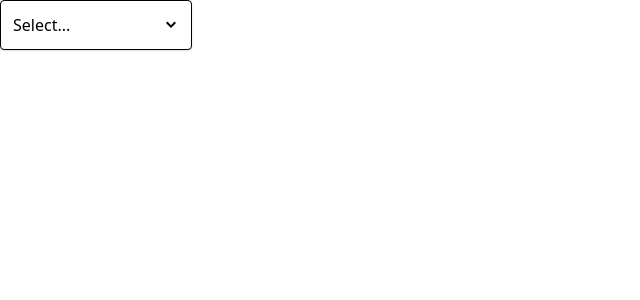
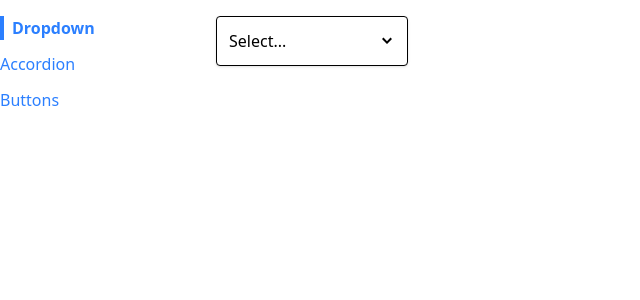
Before and after one commit to hkedia/comps, a React (Vite) app: page / in a window 1280 px wide. Shown: the top 300 px of the page, without its empty margins (0-640 px from the left). Built offline with nearby package versions, Linux system fonts and the light colour scheme.

Commit message:
sidebar component

```diff
--- a/src/App.js
+++ b/src/App.js
@@ -1,20 +1,24 @@
-import Dropdown from "./components/Dropdown"
-import { useState } from "react"
+import Route from "./components/Route"
+import AccordionPage from "./pages/AccordionPage"
+import DropdownPage from "./pages/DropdownPage"
+import Sidebar from "./components/Sidebar"
+import ButtonPage from "./pages/ButtonPage"
 
 function App() {
-  const [selection, setSelection] = useState(null)
-
-  const handleSelect = (option) => {
-    setSelection(option)
-  }
-
-  const options = [
-    {label: "Red", value: 'red'},
-    {label: "Green", value: 'green'},
-    {label: "Blue", value: 'blue'}
-  ]
-
-  return <Dropdown options={options} value={selection} onChange={handleSelect} />
+  return <div className="container mx-auto grid grid-cols-6 gap-4 mt-4">
+    <Sidebar />
+    <div className="col-span-5">
+      <Route path="/accordion">
+        <AccordionPage />
+      </Route>
+      <Route path="/">
+        <DropdownPage />
+      </Route>
+      <Route path="/buttons">
+        <ButtonPage />
+      </Route>
+    </div>
+  </div>
 }
 
 export default App
--- /dev/null
+++ b/src/components/Link.js
@@ -0,0 +1,22 @@
+import useNavigation from "../hooks/use-navigation"
+import classNames from "classnames"
+
+function Link({ to, children, className, activeClassName }) {
+  const { navigate, currentPath } = useNavigation()
+
+  const classes = classNames(
+    'text-blue-500',
+    className,
+    currentPath === to && activeClassName
+  )
+
+  const handleClick = (event) => {
+    if (event.metaKey || event.ctrlKey) return
+    event.preventDefault()
+    navigate(to)
+  }
+
+  return <a className={classes} href={to} onClick={handleClick}>{children}</a>
+}
+
+export default Link
--- /dev/null
+++ b/src/components/Route.js
@@ -0,0 +1,13 @@
+import useNavigation from "../hooks/use-navigation"
+
+function Route({path, children}) {
+  const {currentPath} = useNavigation()
+
+  if(path === currentPath) {
+    return children
+  }
+
+  return null
+}
+
+export default Route
--- /dev/null
+++ b/src/components/Sidebar.js
@@ -0,0 +1,28 @@
+import Link from "./Link";
+
+function Sidebar() {
+  const links = [
+    { label: 'Dropdown', path: '/' },
+    { label: 'Accordion', path: '/accordion' },
+    { label: 'Buttons', path: '/buttons' }
+  ]
+
+  const renderedLinks = links.map((link) => {
+    return <Link
+      className="mb-3"
+      key={link.label}
+      to={link.path}
+      activeClassName="font-bold border-l-4 border-blue-500 pl-2"
+    >
+      {link.label}
+    </Link>
+  })
+
+  return (
+    <div className="sticky top-0 overflow-y-scroll flex flex-col items-start">
+      {renderedLinks}
+    </div>
+  )
+}
+
+export default Sidebar
--- /dev/null
+++ b/src/context/navigation.js
@@ -0,0 +1,31 @@
+import { createContext, useState, useEffect } from "react";
+
+const NavigationContext = createContext()
+
+function NavigationProvider({ children }) {
+  const [currentPath, setCurrentPath] = useState(window.location.pathname)
+
+  useEffect(() => {
+    const handler = () => {
+      setCurrentPath(window.location.pathname)
+    }
+
+    window.addEventListener('popstate', handler)
+
+    return () => {
+      window.removeEventListener('popstate', handler)
+    }
+  }, [])
+
+  const navigate = (to) => {
+    window.history.pushState({}, '', to)
+    setCurrentPath(to)
+  }
+
+  return <NavigationContext.Provider value={{ currentPath, navigate }}>
+    {children}
+  </NavigationContext.Provider>
+}
+
+export { NavigationProvider }
+export default NavigationContext
--- /dev/null
+++ b/src/hooks/use-navigation.js
@@ -0,0 +1,8 @@
+import NavigationContext from "../context/navigation";
+import { useContext } from "react";
+
+function useNavigation() {
+  return useContext(NavigationContext)
+}
+
+export default useNavigation
--- a/src/index.js
+++ b/src/index.js
@@ -2,8 +2,13 @@
 import React from "react";
 import ReactDOM from 'react-dom/client'
 import App from './App'
+import { NavigationProvider } from "./context/navigation";
 
 const el = document.getElementById('root')
 const root = ReactDOM.createRoot(el)
 
-root.render(<App />)
+root.render(
+  <NavigationProvider>
+    <App />
+  </NavigationProvider>
+)
--- /dev/null
+++ b/src/pages/DropdownPage.js
@@ -0,0 +1,20 @@
+import Dropdown from "../components/Dropdown"
+import { useState } from "react"
+
+function DropdownPage() {
+  const [selection, setSelection] = useState(null)
+
+  const handleSelect = (option) => {
+    setSelection(option)
+  }
+
+  const options = [
+    {label: "Red", value: 'red'},
+    {label: "Green", value: 'green'},
+    {label: "Blue", value: 'blue'}
+  ]
+
+  return <Dropdown options={options} value={selection} onChange={handleSelect} />
+}
+
+export default DropdownPage
```
